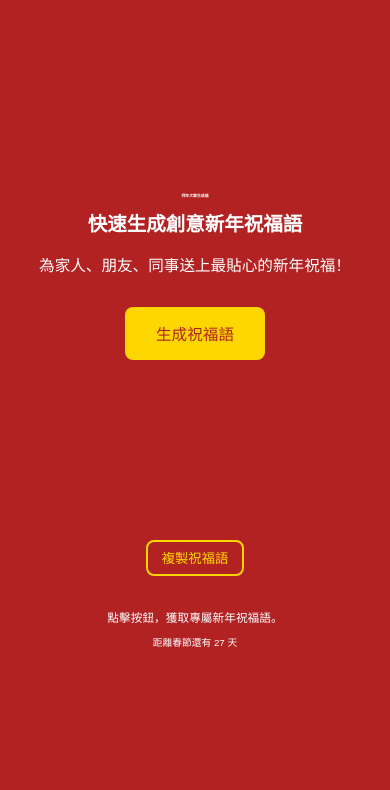
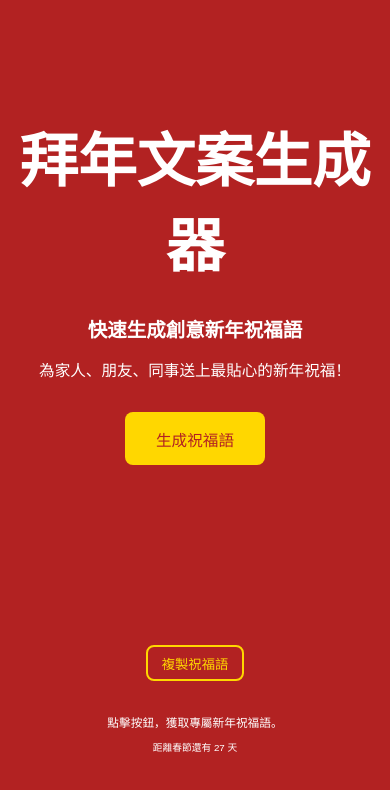
Before and after one commit to zip123z/happynewyaer, a plain HTML site: page index.html in a window 390 px wide. Drawn offline with Linux system fonts and the light colour scheme.

Commit message:
Add files via upload

```diff
--- a/styles.css
+++ b/styles.css
@@ -24,7 +24,7 @@ body {
 }
 
 header h1 {
-  font-size: min(20vw, 96px);
+  font-size: min(20vw, 120px);
   font-family: 'Kaiti SC';
   margin: 0.5em 0;
 }
@@ -114,7 +114,7 @@ footer p {
 
 @media (max-width: 768px) {
   header h1 {
-    font-size: 1vw;
+    font-size: 15vw;
   }
 
   header h2 {
```
